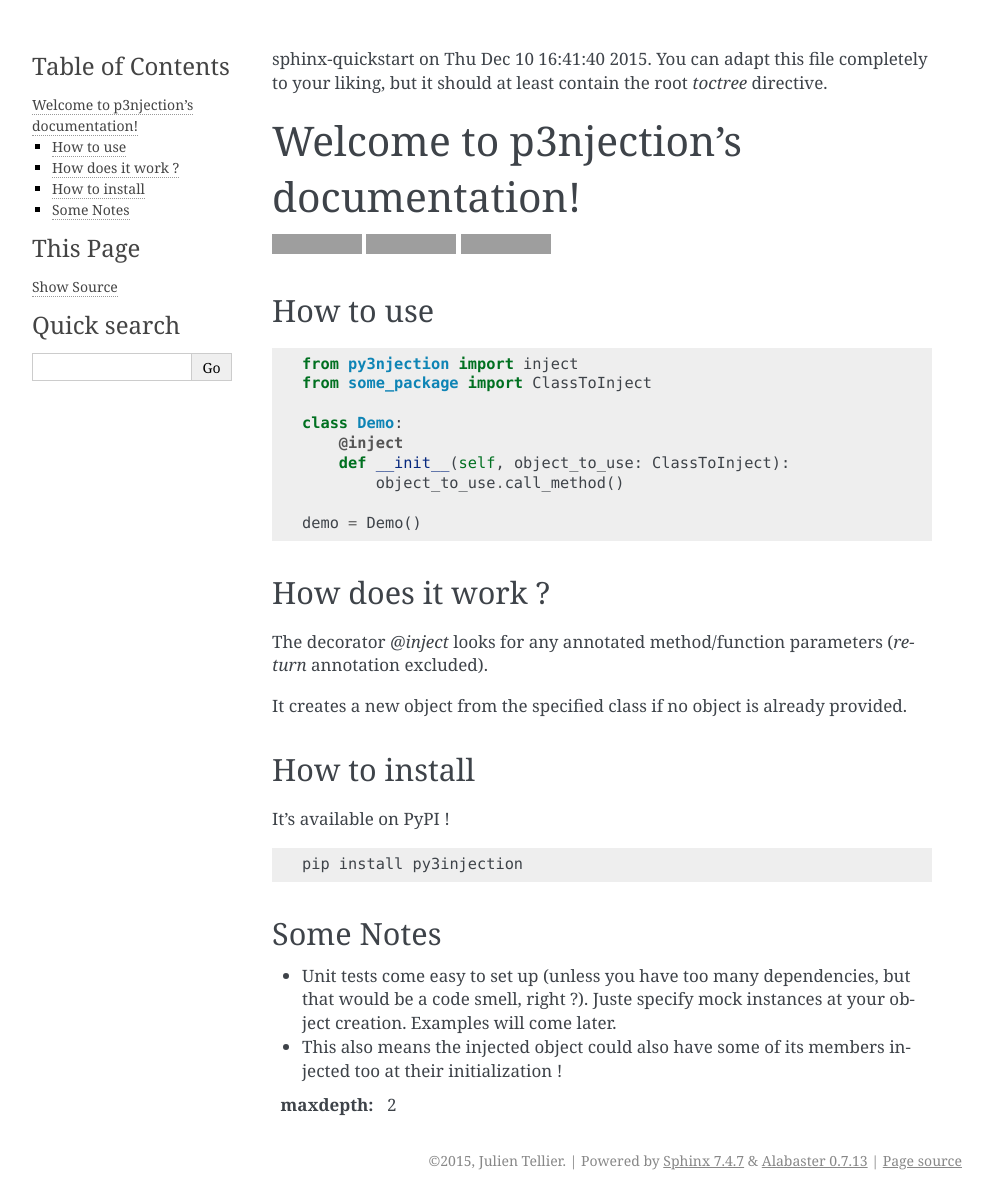
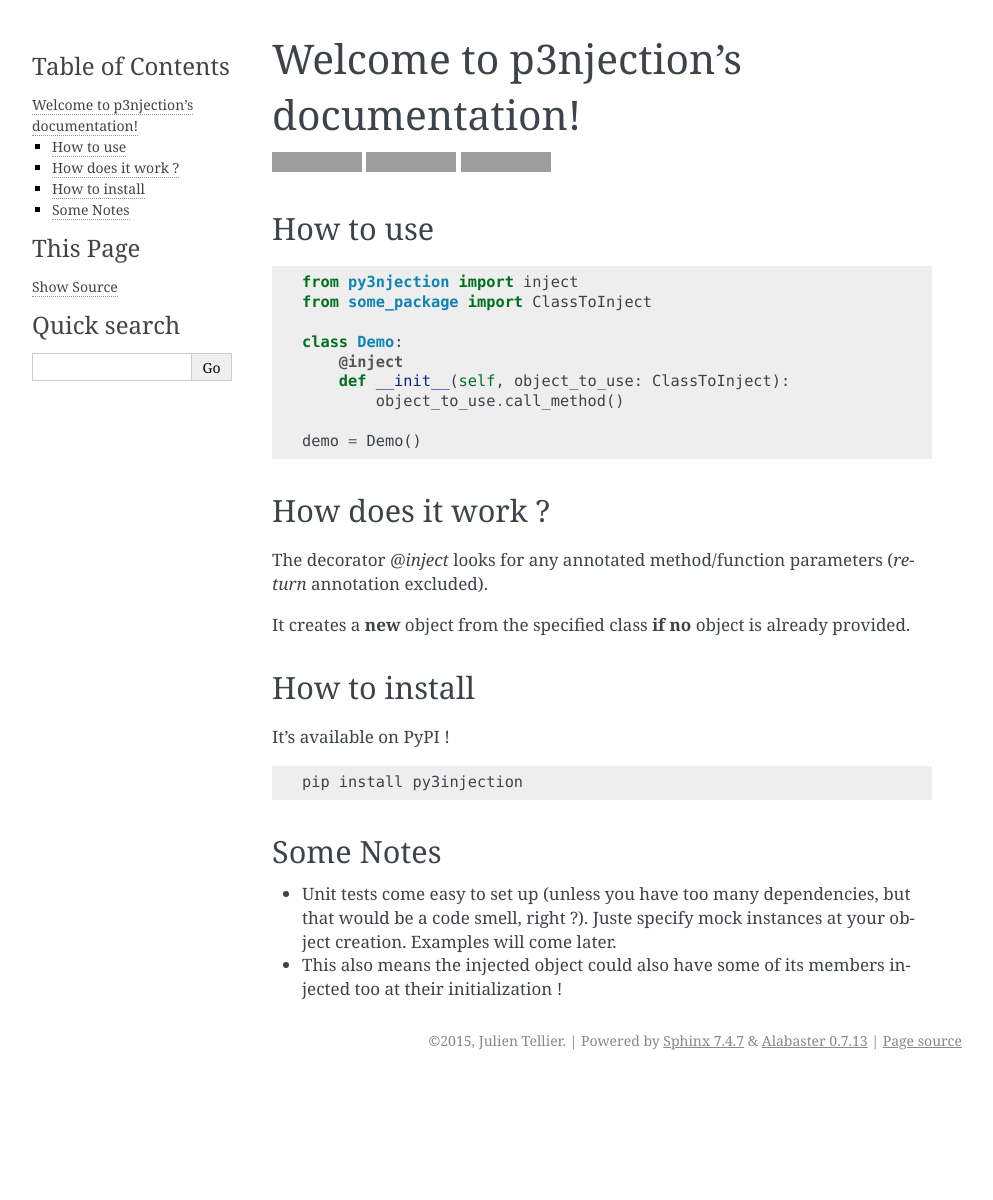
Before and after one commit to Aigrefin/py3njection, a Sphinx documentation site: the page built from docs/index.rst, in a window 1280 px wide. Shown: the whole page, without its empty margins (148-1141 px from the left). Built offline with Sphinx 7.4.7, drawn with Linux system fonts in a browser that asks for light colours; after the commit the page ends 1080 px from its top, so only the background shows below that; grey boxes are pictures that could not be loaded.

Commit message:
emphasis on most important information on **new** object and **if no**

```diff
--- a/README.rst
+++ b/README.rst
@@ -33,7 +33,7 @@
 
 The decorator *@inject* looks for any annotated method/function parameters (*return* annotation excluded).
 
-It creates a new object from the specified class if no object is already provided.
+It creates a **new** object from the specified class **if no** object is already provided.
 
 How to install
 --------------
--- a/docs/index.rst
+++ b/docs/index.rst
@@ -1,8 +1,3 @@
-.. p3njection documentation master file, created by
-sphinx-quickstart on Thu Dec 10 16:41:40 2015.
-You can adapt this file completely to your liking, but it should at least
-contain the root `toctree` directive.
-
 Welcome to p3njection's documentation!
 ======================================
 
@@ -38,7 +33,7 @@
 
 The decorator *@inject* looks for any annotated method/function parameters (*return* annotation excluded).
 
-It creates a new object from the specified class if no object is already provided.
+It creates a **new** object from the specified class **if no** object is already provided.
 
 How to install
 --------------
@@ -54,7 +49,3 @@
 
 - Unit tests come easy to set up (unless you have too many dependencies, but that would be a code smell, right ?). Juste specify mock instances at your object creation. Examples will come later.
 - This also means the injected object could also have some of its members injected too at their initialization !
-
-
-.. toctree::
-:maxdepth: 2
--- a/setup.py
+++ b/setup.py
@@ -3,7 +3,7 @@
 setup(
     name='py3njection',
     packages=['py3njection'],  # this must be the same as the name above
-    version='0.1.1',
+    version='1.0',
     description='A dependency injection module using python 3 annotations',
     long_description=open('README.rst').read(),
     author='Julien Tellier',
```
